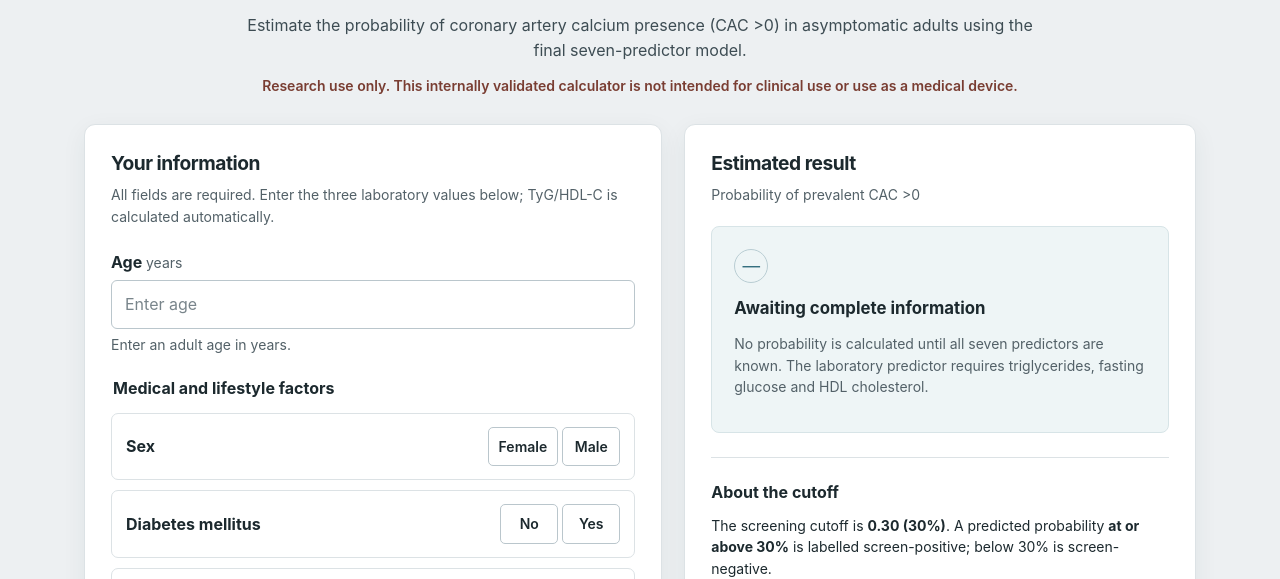
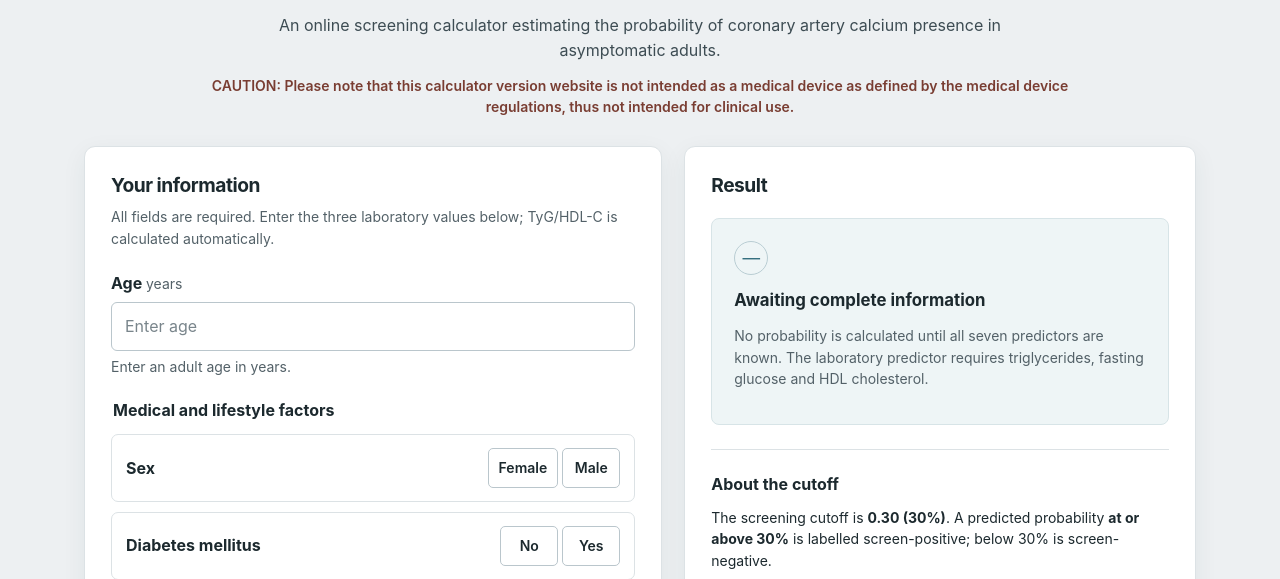
Before and after one commit to boonsengyeoh/Predicting-Asymptomatic-Coronary-Artery-Calcium-Among-Southeast-Asians, a plain HTML site: page index.html in a window 1280 px wide. Shown: the part 149-728 px from the top of the page. Drawn offline with Linux system fonts and the light colour scheme.

Commit message:
Add files via upload

```diff
--- a/index.html
+++ b/index.html
@@ -94,8 +94,8 @@
   <main class="page">
     <header>
       <h1>Screening for Asymptomatic<br>Coronary Atherosclerosis</h1>
-      <p class="intro">Estimate the probability of coronary artery calcium presence (CAC &gt;0) in asymptomatic adults using the final seven-predictor model.</p>
-      <p class="caution">Research use only. This internally validated calculator is not intended for clinical use or use as a medical device.</p>
+      <p class="intro">An online screening calculator estimating the probability of coronary artery calcium presence in asymptomatic adults.</p>
+      <p class="caution">CAUTION: Please note that this calculator version website is not intended as a medical device as defined by the medical device regulations, thus not intended for clinical use.</p>
     </header>
 
     <noscript><p>JavaScript must be enabled to use this calculator. No prediction is available while JavaScript is disabled.</p></noscript>
@@ -183,8 +183,7 @@
       </section>
 
       <section class="card result-card" aria-labelledby="result-heading">
-        <h2 id="result-heading">Estimated result</h2>
-        <p class="muted small">Probability of prevalent CAC &gt;0</p>
+        <h2 id="result-heading">Result</h2>
         <div class="result-panel" aria-live="polite" aria-atomic="true">
           <div id="pending">
             <div class="pending-icon" aria-hidden="true">—</div>
@@ -192,11 +191,10 @@
             <p class="small muted" id="pending-description">No probability is calculated until all seven predictors are known. The laboratory predictor requires triglycerides, fasting glucose and HDL cholesterol.</p>
           </div>
           <div id="result" hidden>
-            <span class="result-label">Predicted probability</span>
+            <span class="result-label">Predicted probability of CAC score more than 0</span>
             <output id="probability" aria-label="Predicted probability of CAC greater than zero"></output>
             <span id="classification"></span>
             <p id="result-meaning" class="small"></p>
-            <p class="small muted">This is a screening classification, not a diagnosis. It estimates existing CAC presence, not future cardiovascular-event risk.</p>
             <dl class="derived">
               <div><dt>Calculated TyG index</dt><dd id="tyg-value"></dd></div>
               <div><dt>Calculated TyG/HDL-C</dt><dd id="ratio-value"></dd></div>
```
